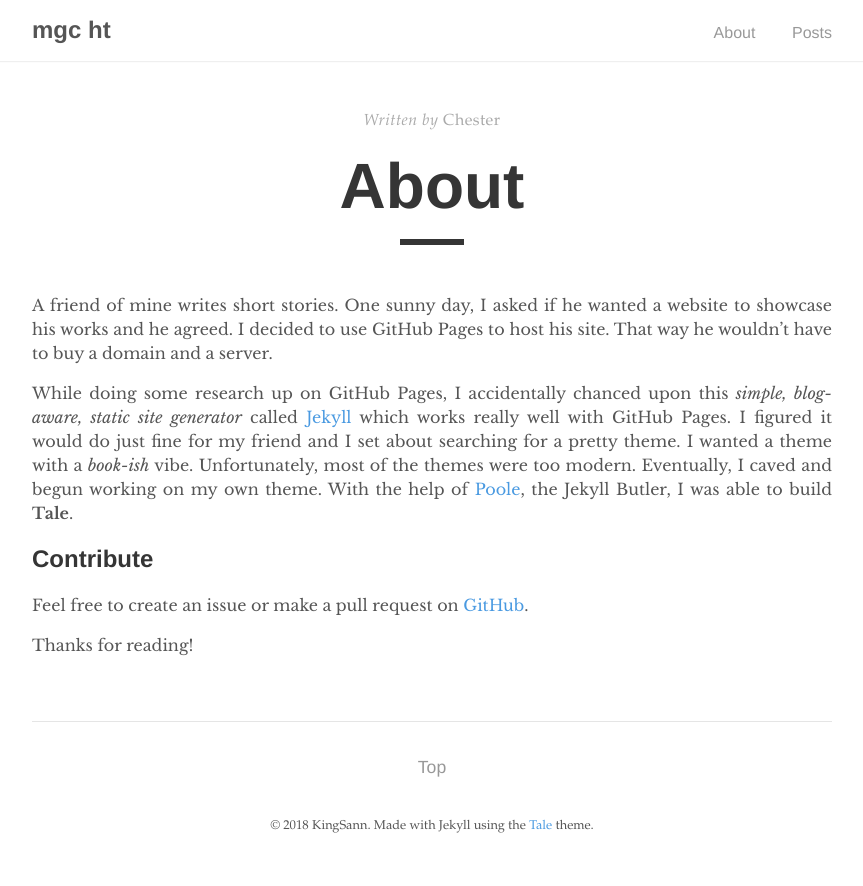
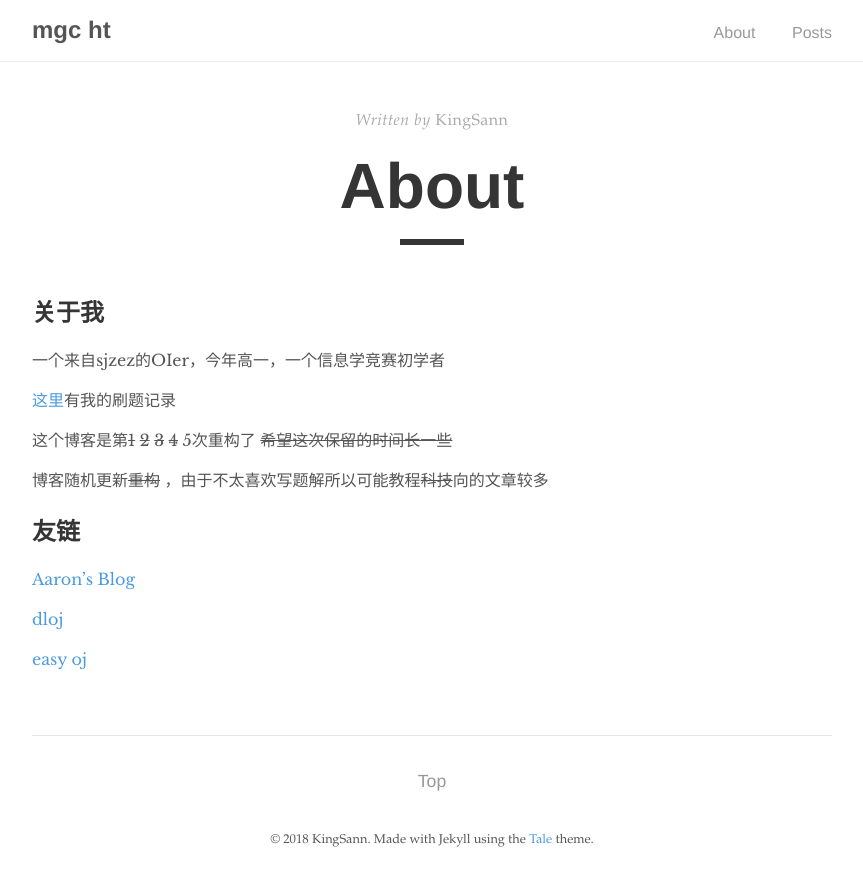
Before and after one commit to R-Hatate/R-Hatate.github.io, a Jekyll site: the page built from about.md, in a window 1280 px wide. Shown: the top 886 px of the page, without its empty margins (208-1071 px from the left). Built offline with Jekyll 4.4.1, drawn with Linux system fonts in a browser that asks for light colours.

Commit message:
Update about.md

```diff
--- a/about.md
+++ b/about.md
@@ -1,15 +1,25 @@
 ---
 layout: post
-title: "About"
-author: "Chester"
+title: About
+author: KingSann
 permalink: /about/
+published: true
 ---
 
-A friend of mine writes short stories. One sunny day, I asked if he wanted a website to showcase his works and he agreed. I decided to use GitHub Pages to host his site. That way he wouldn't have to buy a domain and a server.
+## 关于我
 
-While doing some research up on GitHub Pages, I accidentally chanced upon this _simple, blog-aware, static site generator_ called [Jekyll](https://jekyllrb.com/) which works really well with GitHub Pages. I figured it would do just fine for my friend and I set about searching for a pretty theme. I wanted a theme with a _book-ish_ vibe. Unfortunately, most of the themes were too modern. Eventually, I caved and begun working on my own theme. With the help of [Poole](https://github.com/poole/poole), the Jekyll Butler, I was able to build **Tale**.
+一个来自sjzez的OIer，今年高一，一个信息学竞赛初学者
 
-## Contribute
-Feel free to create an issue or make a pull request on [GitHub](https://github.com/chesterhow/tale).
+[这里](https://github.com/KingSann/code)有我的刷题记录
 
-Thanks for reading!
+这个博客是第~~1~~ ~~2~~ ~~3~~ ~~4~~ 5次重构了 ~~希望这次保留的时间长一些~~
+
+博客随机更新~~重构~~ ，由于不太喜欢写题解所以可能教程~~科技~~向的文章较多
+
+## 友链
+
+[Aaron's Blog](http://aoaoao.me/)
+
+[dloj](http://dloj.magichut.pw:8081/)
+
+[easy oj](http://oj.magichut.pw/)
```
